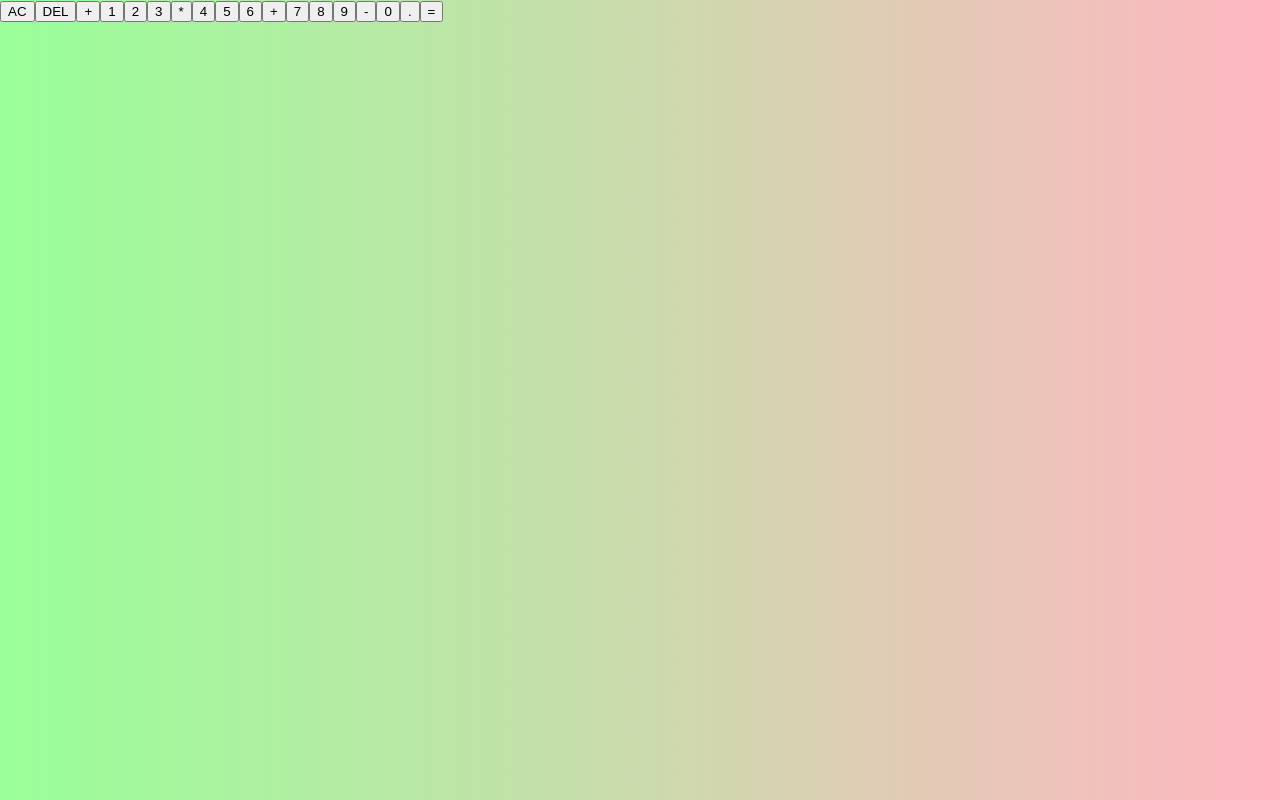
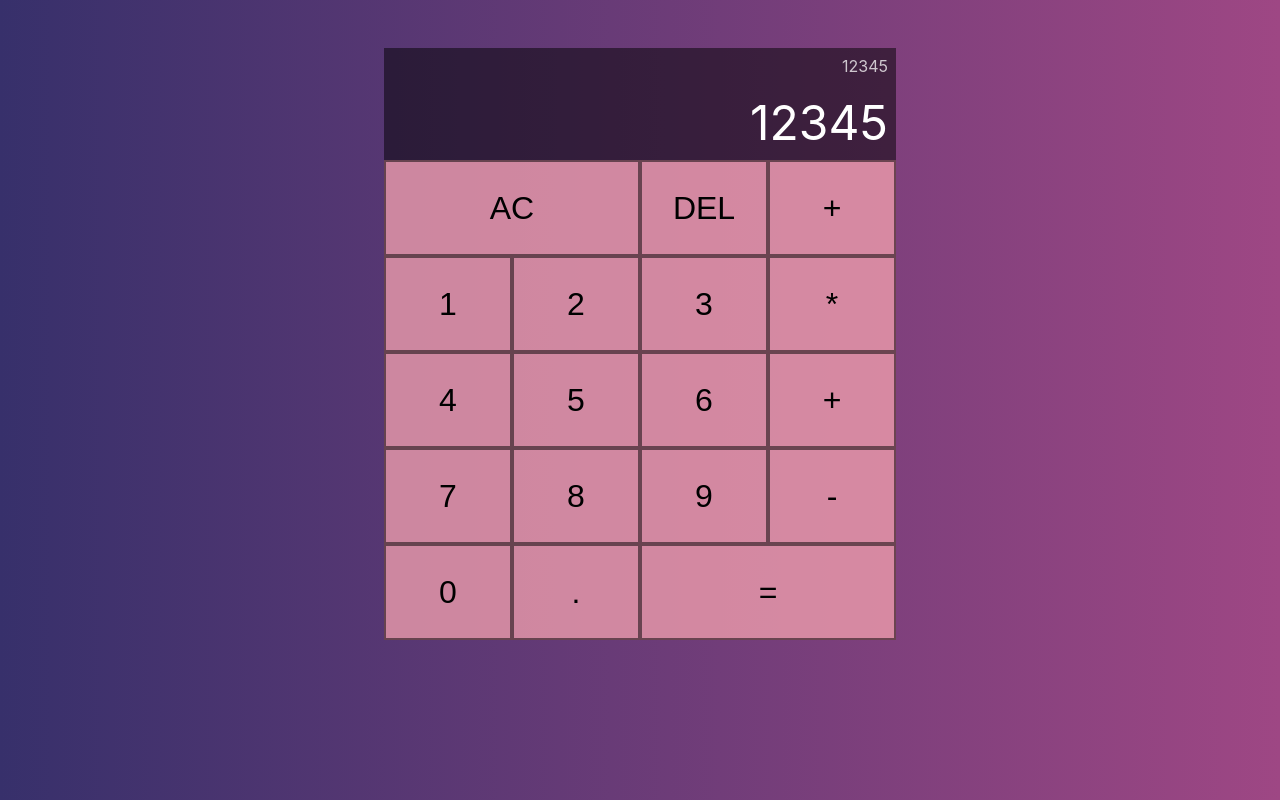
Before and after one commit to M4rrs/simple-calculator, a React (Create React App) app: page / in a window 1280 px wide. Built offline with nearby package versions, Linux system fonts and the light colour scheme.

Commit message:
styling done

```diff
--- a/src/App.css
+++ b/src/App.css
@@ -1,8 +1,49 @@
 body {
 	margin: 0;
-	background: linear-gradient(to right, #98FF98, #FFB6C1);
+	background: linear-gradient(to right, #37306B, #9E4784);
 }
 
 .calculator {
+	margin: 3rem;
+	display: grid;
+	grid-template-columns: repeat(4, minmax(5rem, 8rem));
+	grid-template-rows: minmax(7rem, auto) repeat(5, 6rem);
+	justify-content: center;
+}
 
+.output {
+	background-color: rgba(0, 0, 0, .5);
+	padding: .5rem;
+	grid-column: 1 / -1;
+	display: flex;
+	flex-direction: column;
+	align-items: flex-end;
+	justify-content: space-between;
+	word-wrap: break-word;
+	word-break: break-all;
 }
+
+.prev-op {
+	color: rgba(255, 255, 255, .75);
+}
+
+.curr-op {
+	color: rgba(255, 255, 255, 1);
+	font-size: 3rem;
+}
+
+.button-2 {
+	grid-column: span 2;
+}
+
+button {
+	cursor: pointer;
+	background-color: rgba(245, 162, 175, .75);
+	border: 2px solid rgba(0, 0, 0, .5);
+	outline: none;
+	font-size: 2rem;
+}
+
+button:hover {
+	background-color: rgba(245, 162, 175, .25);
+}
--- a/src/App.js
+++ b/src/App.js
@@ -5,10 +5,10 @@ function App() {
   return (
     <div className="calculator">
 		<div className="output">
-			<div className="prev-op"></div>
-			<div className="curr-op"></div>
+			<div className="prev-op">12345</div>
+			<div className="curr-op">12345</div>
 		</div>
-		<button className="span-two">AC</button>
+		<button className='button-2'>AC</button>
 		<button>DEL</button>
 		<button>+</button>
 		<button>1</button>
@@ -25,7 +25,7 @@ function App() {
 		<button>-</button>
 		<button>0</button>
 		<button>.</button>
-		<button>=</button>
+		<button className='button-2'>=</button>
 	</div>
   );
 }
```
